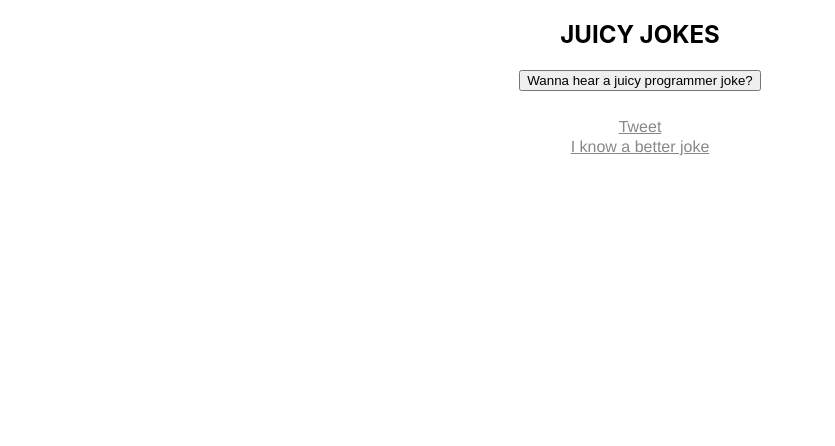
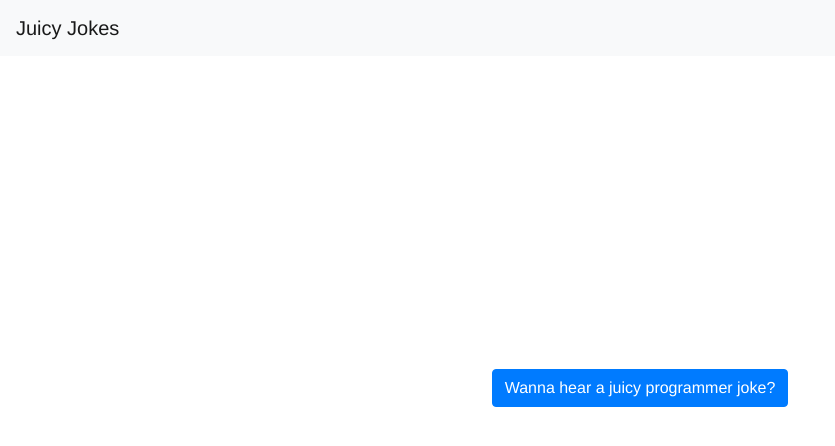
Before and after one commit to GoksenCodes/juicy-jokes, a React (Create React App) app: page / in a window 1280 px wide. Shown: the top 446 px of the page, without its empty margins (0-835 px from the left). Built offline with nearby package versions, Linux system fonts and the light colour scheme.

Commit message:
styling for homeopage & add a joke

```diff
--- a/package.json
+++ b/package.json
@@ -3,11 +3,14 @@
   "version": "0.1.0",
   "private": true,
   "dependencies": {
+    "@material-ui/core": "^4.9.14",
     "@testing-library/jest-dom": "^4.2.4",
     "@testing-library/react": "^9.5.0",
     "@testing-library/user-event": "^7.2.1",
     "axios": "^0.19.2",
+    "bootstrap": "^4.5.0",
     "react": "^16.13.1",
+    "react-bootstrap": "^1.0.1",
     "react-dom": "^16.13.1",
     "react-router-dom": "^5.2.0",
     "react-scripts": "3.4.1"
--- a/src/AddAJoke.js
+++ b/src/AddAJoke.js
@@ -1,9 +1,12 @@
 import React, { useState } from "react";
 import axios from "axios";
+// import { Button, Container } from "@material-ui/core";
+import { Container, Button, Row, Col } from "react-bootstrap";
 
 export default function AddAJoke() {
   const [setup, setSetup] = useState("");
   const [punchline, setPunchline] = useState("");
+  console.log("SEETYO", setup);
 
   const displayResult = () => {
     return <div>JOKE ADDED!</div>;
@@ -20,13 +23,13 @@ export default function AddAJoke() {
   function submitForm(event) {
     event.preventDefault();
     console.log("HANDLE SUBMIT FIRED");
-    addJoke();
+    addJoke(setup, punchline);
   }
 
   return (
     <div>
       <h5>Add A Joke</h5>
-      <form>
+      <form className="form">
         <div>
           <label>Setup: </label>
           <input
@@ -46,9 +49,14 @@ export default function AddAJoke() {
           ></input>
         </div>
         <div>
-          <button variant="primary" type="submit" onClick={submitForm}>
+          <Button
+            size="small"
+            variant="contained"
+            color="primary"
+            onClick={submitForm}
+          >
             Submit!
-          </button>
+          </Button>
         </div>
       </form>
     </div>
--- a/src/App.css
+++ b/src/App.css
@@ -1,15 +1,43 @@
-.App {
+*,
+*:before,
+*:after {
+  box-sizing: border-box;
+}
+
+a,
+button {
+  font-family: Helvetica, sans-serif;
+  transition: all 0.3s ease;
+}
+
+a:hover,
+button:hover {
+  transform: scale(1.2);
+}
+
+.form {
+  width: 200px;
+  padding: 20px;
+}
+
+input[type="text"] {
+  padding: 10px;
+  margin: 10px 0;
+  border-radius: 10px;
+  transition: 0.3s box-shadow;
+}
+
+input {
+  width: 100%;
+}
+
+.navbar {
+  position: fixed;
+  top: 0;
+  left: 0;
+  right: 0;
+}
+
+.box {
   text-align: center;
 }
-
-a {
-  display: inline-block;
-  color: #888;
-  font-family: Helvetica, sans-serif;
-  transition: all 0.2s ease;
-}
-
-a:hover {
-  color: #000;
-  transform: scale(1.5);
-}
--- a/src/App.js
+++ b/src/App.js
@@ -1,13 +1,18 @@
 import React from "react";
 import "./App.css";
 import HomePage from "./HomePage";
-import { Switch, Route, Router } from "react-router-dom";
+import { Switch, Route, Router, NavLink } from "react-router-dom";
 import AddAJoke from "./AddAJoke";
+import Navbar from "react-bootstrap/Navbar";
 
 function App() {
   return (
     <div className="App">
-      <h2>JUICY JOKES</h2>
+      <Navbar bg="light" expand="lg">
+        <Navbar.Brand as={NavLink} to="/">
+          Juicy Jokes
+        </Navbar.Brand>
+      </Navbar>
       <Switch>
         <Route exact path="/" component={HomePage} />
         <Route path="/addjoke" component={AddAJoke} />
--- a/src/HomePage.js
+++ b/src/HomePage.js
@@ -2,6 +2,8 @@ import React, { useState } from "react";
 import axios from "axios";
 
 import { Link } from "react-router-dom";
+//import { Button, Container } from "@material-ui/core";
+import { Container, Button, Row, Col } from "react-bootstrap";
 
 export default function HomePage() {
   const [setup, setSetup] = useState("");
@@ -38,29 +40,51 @@ export default function HomePage() {
   };
 
   return (
-    <div>
-      <button onClick={handleClick}>Wanna hear a juicy programmer joke?</button>
-      <h6>{setup}</h6>
-      <h6>{punchline}</h6>
-      {punchline !== "" ? (
-        <div>
-          <button onClick={handleSecondJokeClick}>Gimme more!</button>
-        </div>
-      ) : null}
-      <div>
-        <a
-          className="twitter-share-button"
-          href={`https://twitter.com/intent/tweet?text=${setup}%20${punchline}`}
-          data-size="large"
-        >
-          Tweet
-        </a>
-      </div>
-      <div>
-        <Link className="addJoke" to="/addjoke" className="btn btn-primary">
-          I know a better joke
-        </Link>
-      </div>
-    </div>
+    <Container fluid className="d-flex align-items-center min-vh-100">
+      <Container className="d-flex align-items-center flex-column mw-50 box">
+        {setup === "" && (
+          <Button color="secondary" onClick={handleClick}>
+            Wanna hear a juicy programmer joke?
+          </Button>
+        )}
+        <h3 className="mb-3">{setup}</h3>
+        <h2>{punchline}</h2>
+        {punchline !== "" ? (
+          <div className="d-flex justify-content-center">
+            <div class="m-3">
+              <Button
+                variant="primary"
+                size="sm"
+                onClick={handleSecondJokeClick}
+              >
+                Gimme more!
+              </Button>
+            </div>
+            <div class="m-3">
+              <Button
+                as={Link}
+                className="twitter-share-button"
+                href={`https://twitter.com/intent/tweet?text=${setup}%20${punchline}`}
+                variant="primary"
+                size="sm"
+              >
+                Tweet
+              </Button>
+            </div>
+            <div class="m-3">
+              <Button
+                as={Link}
+                className="addJoke"
+                to="/addjoke"
+                variant="primary"
+                size="sm"
+              >
+                Nah, I know a better joke
+              </Button>
+            </div>
+          </div>
+        ) : null}
+      </Container>
+    </Container>
   );
 }
--- a/src/index.js
+++ b/src/index.js
@@ -1,5 +1,6 @@
 import React from "react";
 import ReactDOM from "react-dom";
+import "bootstrap/dist/css/bootstrap.min.css";
 import App from "./App";
 import * as serviceWorker from "./serviceWorker";
 import { BrowserRouter as Router } from "react-router-dom";
```
Also changed, not shown: 1 other file (tests, documents, lock files or other folders).
